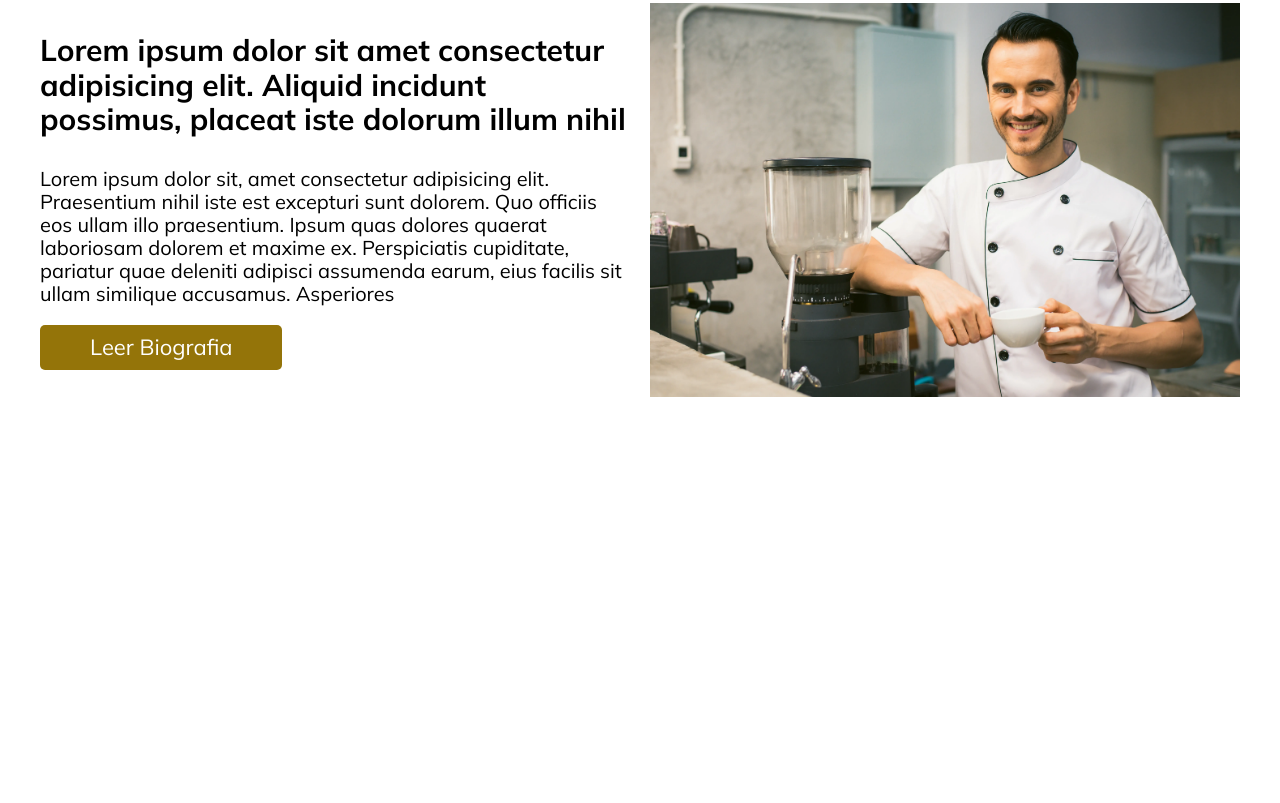
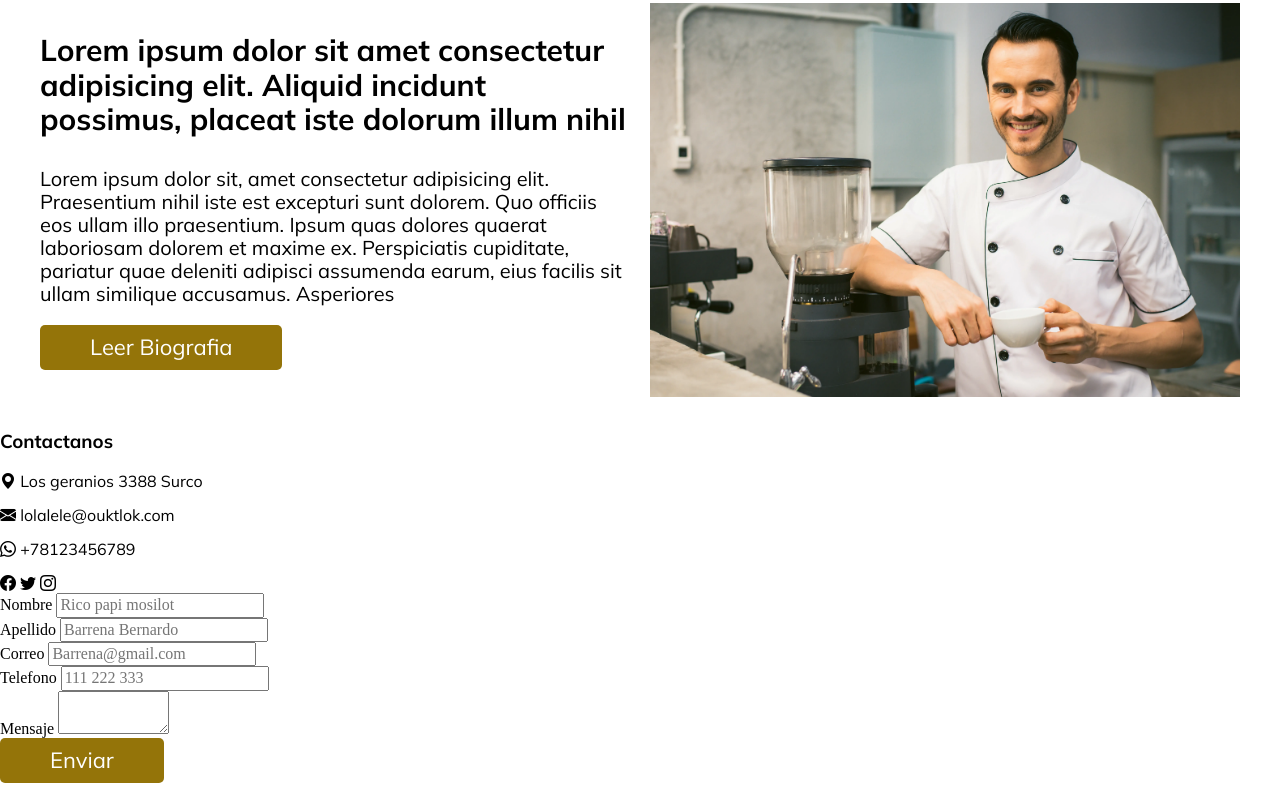
Before and after one commit to M4rckR/pontuchi.github.io, a plain HTML site: page index.html in a window 1280 px wide. Shown: the part 4067-4870 px from the top of the page. Before the commit the page ends 4498 px from the top, so only its background shows below. Drawn offline with nearby package versions, Linux system fonts and the light colour scheme; a web font is replaced by a local one.

Commit message:
Formulario terminado (Sin css)

```diff
--- a/index.html
+++ b/index.html
@@ -230,6 +230,55 @@
             </div>
     </section>
 
+
+    <div class="formulario-contacto">
+        <div class="informacion-contacto">
+            <h3>Contactanos</h3>
+            <p><i class="bi bi-geo-alt-fill"></i> Los geranios 3388 Surco</p>
+            <p><i class="bi bi-envelope-fill"></i> lolalele@ouktlok.com</p>
+            <p><i class="bi bi-whatsapp"></i></i> +78123456789</p>
+
+            <div class="redes-sociales">
+                <i class="bi bi-facebook"></i>
+                <i class="bi bi-twitter"></i>
+                <i class="bi bi-instagram"></i>
+            </div>
+        </div>
+
+        <form class="formulario">
+            <div class="input-formulario">
+                <label for="nombre">Nombre</label>
+                <input type="text" placeholder="Rico papi mosilot" id="nombre">
+            </div>
+
+            <div class="input-formulario">
+                <label for="apellidos">Apellido</label>
+                <input type="text" placeholder="Barrena Bernardo" id="apellidos">
+            </div>
+
+            <div class="input-formulario">
+                <label for="correo">Correo</label>
+                <input type="email" placeholder="Barrena@gmail.com" id="correo">
+            </div>
+
+            <div class="input-formulario">
+                <label for="telefono">Telefono</label>
+                <input type="tel" placeholder="111 222 333" id="telefono">
+            </div>
+
+            <div class="input-formulario">
+                <label for="mensaje">Mensaje</label>
+                <textarea id="mensaje" cols="10" rows="2" ></textarea>
+            </div>
+
+            <div class="input-formulario">
+                <input type="submit" class="btn btn-verde" value="Enviar">
+            </div>
+
+        </form>
+
+    </div>
+
     <script src="js/app.js"></script>
 </body>
 </html>
```
